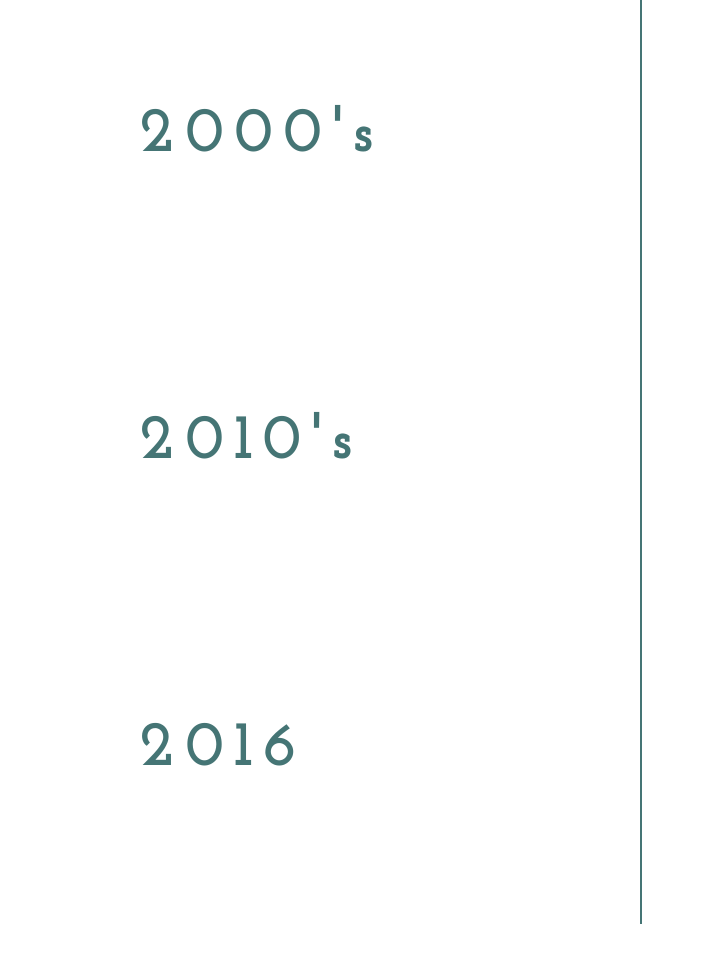
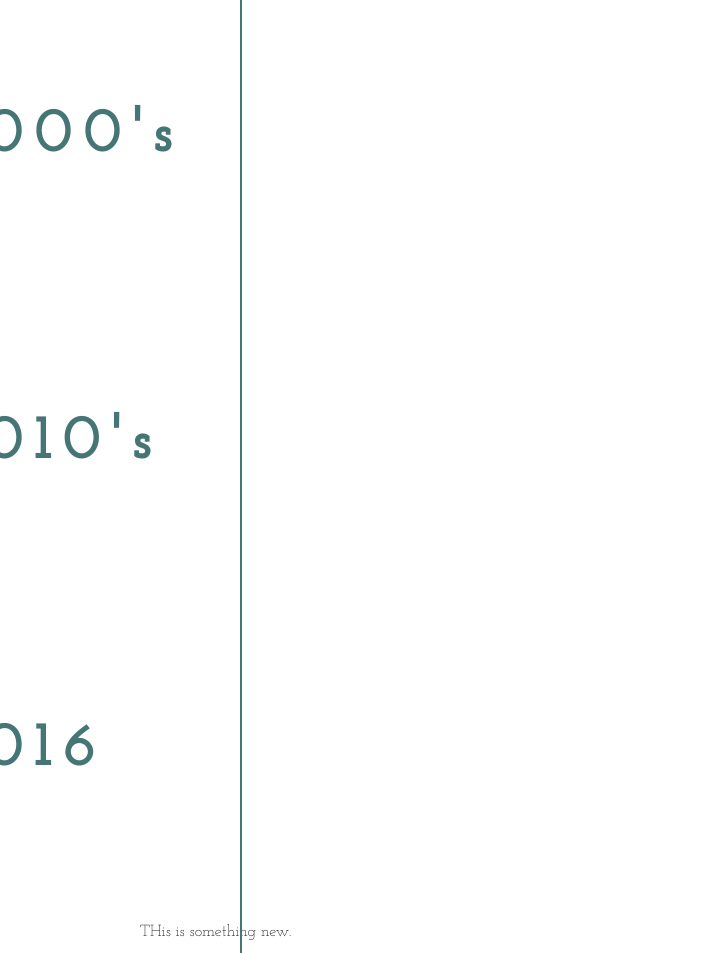
Before and after one commit to Cope-Michele/Cope-Michele.github.io, a plain HTML site: page tale-of-two-incomes.html in a window 1280 px wide. Shown: the part 2526-3479 px from the top of the page, without its empty margins (0-705 px from the left). Drawn offline with Linux system fonts and the light colour scheme.

Commit message:
I added a new Paragraph
this parade bab

```diff
--- a/art331.css
+++ b/art331.css
@@ -21,6 +21,7 @@ h1{
     font-size: 4em;
     letter-spacing: .15em;
     text-align: left;
+    margin-left: -200px;
     padding-top: 100px;
     padding-bottom: 100px;
     color: #457575;
@@ -30,7 +31,7 @@ h1{
     width: 10px;
     position: absolute;
     margin-top: -2400px;
-    margin-left: 500px;
+    margin-left: 100px;
     height: 2400px;
     border-left: 2px solid #457575;
 }
--- a/tale-of-two-incomes.html
+++ b/tale-of-two-incomes.html
@@ -27,6 +27,8 @@
             <h1>2010's</h1>
             <h1>2016</h1>
 
+            <p>THis is something new.</p>
+
             <div id="timeline">
             </div>
         </div>
```
